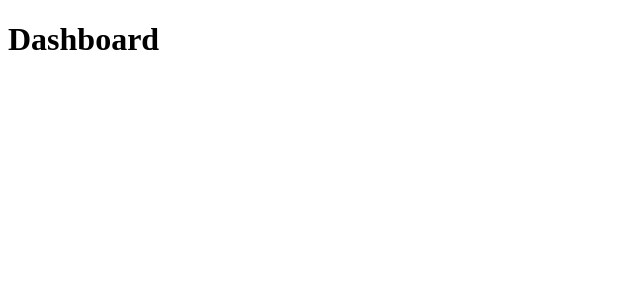
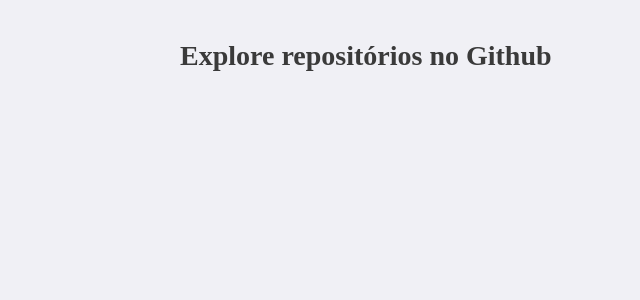
Before and after one commit to ruanblima/github-profile, a React (Create React App) app: page / in a window 1280 px wide. Shown: the top 300 px of the page, without its empty margins (0-640 px from the left). Built offline with nearby package versions, Linux system fonts and the light colour scheme.

Commit message:
Create style global

```diff
--- a/package.json
+++ b/package.json
@@ -14,6 +14,7 @@
     "react-dom": "^17.0.2",
     "react-router-dom": "^5.3.0",
     "react-scripts": "4.0.3",
+    "styled-components": "^5.3.1",
     "typescript": "^4.1.2",
     "web-vitals": "^1.0.1"
   },
@@ -42,6 +43,7 @@
     ]
   },
   "devDependencies": {
-    "@types/react-router-dom": "^5.3.0"
+    "@types/react-router-dom": "^5.3.0",
+    "@types/styled-components": "^5.1.14"
   }
 }
--- a/public/index.html
+++ b/public/index.html
@@ -6,6 +6,7 @@
     <meta name="theme-color" content="#3A3A3A" />
 
     <title>Github Explorer</title>
+    <link href="https://fonts.googleapis.com/css2?family=Roboto:wght@400;700&display=swap" rel="stylesheet">
   </head>
   <body>
     <noscript>You need to enable JavaScript to run this app.</noscript>
--- a/src/App.tsx
+++ b/src/App.tsx
@@ -1,12 +1,17 @@
 import React from 'react';
 import {BrowserRouter} from 'react-router-dom';
+
+import GlobalStyle from './styles/global';
 
 import Routes from './routes';
 
 const App = () => (
-  <BrowserRouter>
-    <Routes />
-  </BrowserRouter>
+  <>
+    <BrowserRouter>
+      <Routes />
+    </BrowserRouter>
+    <GlobalStyle />
+  </>
 );
 
 export default App;
--- a/src/pages/Dashboard/index.tsx
+++ b/src/pages/Dashboard/index.tsx
@@ -1,5 +1,11 @@
 import React from 'react';
 
-const Dashboard: React.FC = () => <h1>Dashboard</h1>;
+import * as S from './styles';
+
+const Dashboard: React.FC = () => {
+  return (
+    <S.Title>Explore repositórios no Github</S.Title>
+  );
+};
 
 export default Dashboard;
--- /dev/null
+++ b/src/pages/Dashboard/styles.ts
@@ -0,0 +1,6 @@
+import styled from 'styled-components';
+
+export const Title = styled.h1`
+font-size: 28px;
+color: #3A3A3A;
+`;
--- /dev/null
+++ b/src/styles/global.ts
@@ -0,0 +1,29 @@
+import { createGlobalStyle } from 'styled-components';
+
+export default createGlobalStyle`
+  * {
+    margin: 0;
+    padding: 0;
+    outline: 0;
+    box-sizing: border-box;
+  }
+
+  body {
+    background: #F0F0F5;
+    -webkit-font-smoothing: antialiased;
+  }
+
+  body, input, button {
+    font: 16px Roboto sans-serif;
+  }
+
+  #root {
+    width: 960px;
+    margin: 0 auto;
+    padding: 40px 20px;
+  }
+
+  button {
+    cursor: pointer;
+  }
+`;
```
Also changed, not shown: src/assets/github_logo.png (added), 1 other file (tests, documents, lock files or other folders).
